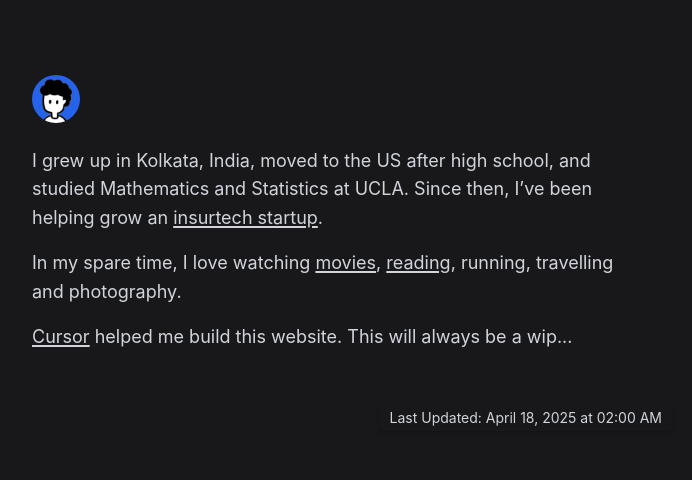
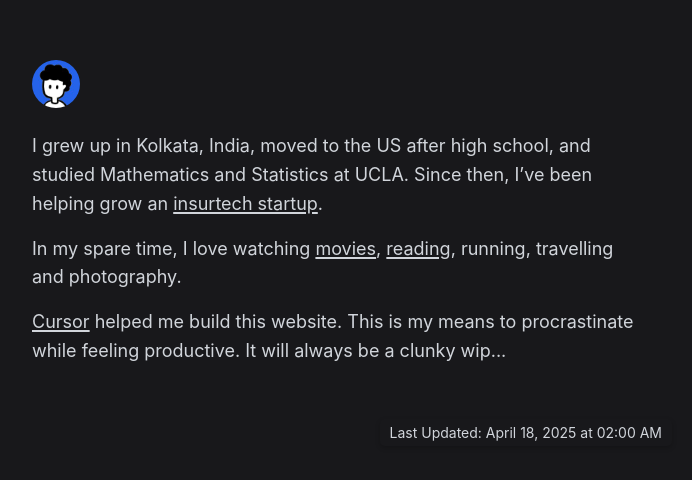
Before and after one commit to kushaykejriwal/personal-website, a website: page index.html in a window 1280 px wide. Shown: the part 988-1468 px from the top of the page, without its empty margins (304-996 px from the left). Drawn offline with Linux system fonts and the light colour scheme.

Commit message:
About update

```diff
--- a/index.html
+++ b/index.html
@@ -41,7 +41,7 @@
                 </div>
                     <p>I grew up in Kolkata, India, moved to the US after high school, and studied Mathematics and Statistics at UCLA. Since then, I’ve been helping grow an <a href="https://www.insurify.com" class="link-default" target="_blank" title="insurify.com">insurtech startup</a>.</p>
                     <p>In my spare time, I love watching <a href="movies.html" class="link-default" title="movies">movies</a>, <a href="books.html" class="link-default" title="reading">reading</a>, running, travelling and photography.</p>
-                    <p><a href="https://www.cursor.com" class="link-default" target="_blank" title="cursor.com">Cursor</a> helped me build this website. This will always be a wip...</p>
+                    <p><a href="https://www.cursor.com" class="link-default" target="_blank" title="cursor.com">Cursor</a> helped me build this website. This is my means to procrastinate while feeling productive. It will always be a clunky wip...</p>
                     <div class="footer" id="lastUpdated"></div>
             </div>
         </section>
```
